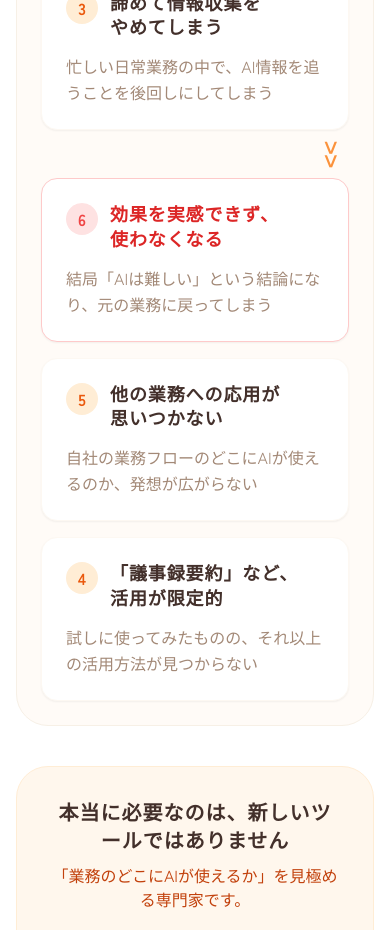
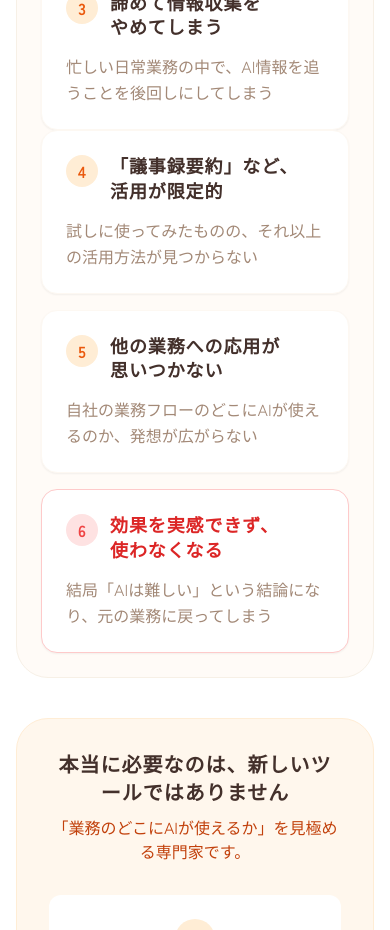
Before and after one commit to shunsuke-tnk/ai-komon-lp, a React (Vite) app: page / in a window 390 px wide. Shown: the part 3860-4790 px from the top of the page. Built offline with nearby package versions, Linux system fonts and the light colour scheme; a web font is replaced by a local one.

Commit message:
矢印のレスポンシブ

```diff
--- a/App.tsx
+++ b/App.tsx
@@ -355,31 +355,37 @@ const App: React.FC = () => {
                 ))}
               </div>
 
-              {/* 縦矢印（上段→下段） */}
-              <div className="flex justify-end md:pr-[16.67%] py-3">
+              {/* 縦矢印（上段→下段）- デスクトップのみ表示 */}
+              <div className="hidden md:flex justify-end md:pr-[16.67%] py-3">
                 <span className="text-primary-400 font-black text-2xl leading-none rotate-90 tracking-tighter">&gt;&gt;</span>
               </div>
 
-              {/* 下段 3つ（右から左へ流れる） */}
+              {/* 下段 3つ（モバイル: 4→5→6の順、デスクトップ: 6←5←4の表示） */}
               <div className="grid grid-cols-1 md:grid-cols-3 gap-4 md:gap-6 relative">
                 {[
                   {
-                    num: "6",
-                    title: "効果を実感できず、\n使わなくなる",
-                    desc: "結局「AIは難しい」という結論になり、元の業務に戻ってしまう",
+                    num: "4",
+                    title: "「議事録要約」など、\n活用が限定的",
+                    desc: "試しに使ってみたものの、それ以上の活用方法が見つからない",
+                    mobileOrder: "order-1",
+                    desktopOrder: "md:order-3",
                   },
                   {
                     num: "5",
                     title: "他の業務への応用が\n思いつかない",
                     desc: "自社の業務フローのどこにAIが使えるのか、発想が広がらない",
+                    mobileOrder: "order-2",
+                    desktopOrder: "md:order-2",
                   },
                   {
-                    num: "4",
-                    title: "「議事録要約」など、\n活用が限定的",
-                    desc: "試しに使ってみたものの、それ以上の活用方法が見つからない",
+                    num: "6",
+                    title: "効果を実感できず、\n使わなくなる",
+                    desc: "結局「AIは難しい」という結論になり、元の業務に戻ってしまう",
+                    mobileOrder: "order-3",
+                    desktopOrder: "md:order-1",
                   },
                 ].map((item, i) => (
-                  <div key={i} className="relative">
+                  <div key={i} className={`relative ${item.mobileOrder} ${item.desktopOrder}`}>
                     <div className={`bg-white rounded-2xl p-6 border shadow-sm h-full ${item.num === "6" ? "border-red-200 bg-red-50/30" : "border-base-100"}`}>
                       <div className="flex items-start gap-3 mb-3">
                         <span className={`w-8 h-8 rounded-full flex items-center justify-center text-base font-bold shrink-0 ${item.num === "6" ? "bg-red-100 text-red-500" : "bg-primary-100 text-primary-600"}`}>{item.num}</span>
@@ -387,9 +393,9 @@ const App: React.FC = () => {
                       </div>
                       <p className="text-text-muted text-base leading-relaxed">{item.desc}</p>
                     </div>
-                    {/* 横矢印（6←5, 5←4）右から左なので、右に矢印 */}
-                    {i < 2 && (
-                      <div className="hidden md:flex absolute -right-5 top-1/2 -translate-y-1/2 z-10 items-center">
+                    {/* 横矢印（6←5, 5←4）- デスクトップのみ表示 */}
+                    {item.num !== "6" && (
+                      <div className="hidden md:flex absolute -left-5 top-1/2 -translate-y-1/2 z-10 items-center">
                         <span className="text-primary-400 font-black text-2xl tracking-tighter">&lt;&lt;</span>
                       </div>
                     )}
```
